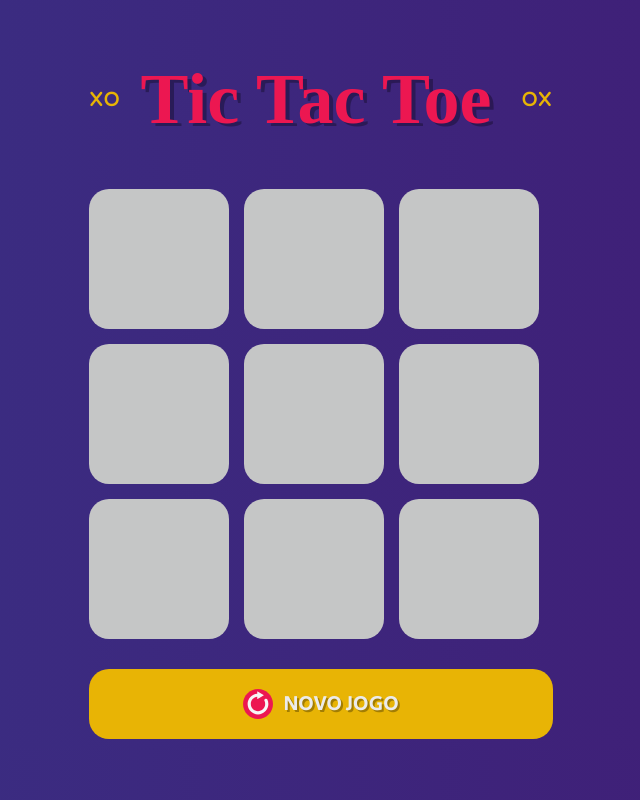
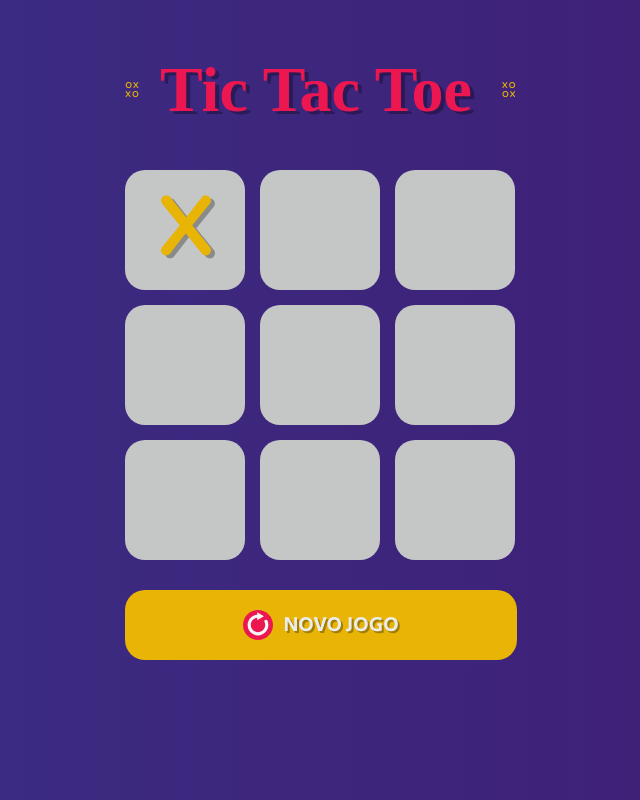
Before and after one commit to laripeanuts/react-ts-tic-tac-toe, a React (Create React App) app: page / in a window 1280 px wide. Shown: the whole page, without its empty margins (319-959 px from the left). Built offline with nearby package versions, Linux system fonts and the light colour scheme; a web font is replaced by a local one.

Commit message:
layout adjustment

```diff
--- a/src/App.css
+++ b/src/App.css
@@ -7,20 +7,9 @@
 }
 
 body {
-    height: 100%;
-    /* background: linear-gradient(to right,#0D47A1,#1565C0); */
     display: flex;
     justify-content: center;
-    item-align: center;
-    align-content: start;
-    flex-wrap: wrap;
+    /* align-content: start; */
     font-family: 'Open Sans', sans-serif;
     background: linear-gradient(to right,#393185,#411b74);
 }
-
-.buttons {
-    display: flex;
-    padding-top: 30px;
-    justify-content: space-between;
-    gap: 10px;
-}
--- a/src/Components/Button/Button.css
+++ b/src/Components/Button/Button.css
@@ -1,4 +1,11 @@
 @import url('https://fonts.googleapis.com/css2?family=Secular+One&display=swap');
+
+.buttons {
+    display: flex;
+    padding-top: 30px;
+    justify-content: space-between;
+    gap: 10px;
+}
 
 .btnPrimary {
   display: flex;
--- a/src/Components/Header/Header.css
+++ b/src/Components/Header/Header.css
@@ -9,7 +9,7 @@
 
 h1 {
   font-family: 'Praise', cursive;
-  font-size: 4.5em;
+  font-size: 4em;
   text-align: center;
   color: var(--pink);
   text-shadow: 4px 3px 0 rgba(0, 0, 0, 0.3);
--- a/src/Components/Header/Logo/Logo.css
+++ b/src/Components/Header/Logo/Logo.css
@@ -1,8 +1,13 @@
 .logoText {
   font-family: 'Varela Round', sans-serif;
-  font-size: 1.2rem;
+  font-size: .5em;
   font-weight: bold;
   color: var(--yellow);
   text-transform: uppercase;
   letter-spacing: 0.1rem;
 }
+
+p {
+  padding: 0;
+  margin: 0;
+}
--- a/src/Components/Header/index.tsx
+++ b/src/Components/Header/index.tsx
@@ -2,10 +2,20 @@ import { FC } from "react";
 import { Logo } from "./Logo";
 import "./Header.css"
 
-export const Header:FC = ({children}) => (
+export const Header: FC = ({ children }) => (
   <header className="header">
-    <Logo>xo</Logo>
+    <Logo>
+      <p>
+        ox
+        <p>xo</p>
+      </p>
+    </Logo>
     {children}
-    <Logo>ox</Logo>
+    <Logo>
+      <p>
+        xo
+        <p>ox</p>
+      </p>
+    </Logo>
   </header>
 );
--- a/src/Components/Table/Table.css
+++ b/src/Components/Table/Table.css
@@ -1,16 +1,17 @@
 .ticTacToe {
     display: flex;
     justify-content: space-between;
-    width: 450px;
-    height: 450px;
+    width: 390px;
+    height: 390px;
+    gap: 15px;
 }
 
 .column {
     display: flex;
     flex-direction: column;
     justify-content: space-between;
-    width: 140px;
     gap: 15px;
+    width: 100%;
 }
 
 .square {
@@ -19,7 +20,7 @@
     justify-content: space-around;
     align-items: center;
     height: 100%;
-    padding: 20px;
+    padding: 10px;
 
     border-radius: 20px;
     gap: 5px;
--- a/src/Components/Table/index.tsx
+++ b/src/Components/Table/index.tsx
@@ -6,7 +6,7 @@ import "./Table.css";
 export const Table = () => (
   <div className="ticTacToe">
     <div className="column">
-      <span className="square" data-col="0" data-row="0"></span>
+      <span className="square" data-col="0" data-row="0"><ItemX /></span>
       <span className="square" data-col="0" data-row="1"></span>
       <span className="square" data-col="0" data-row="2"></span>
     </div>
```
